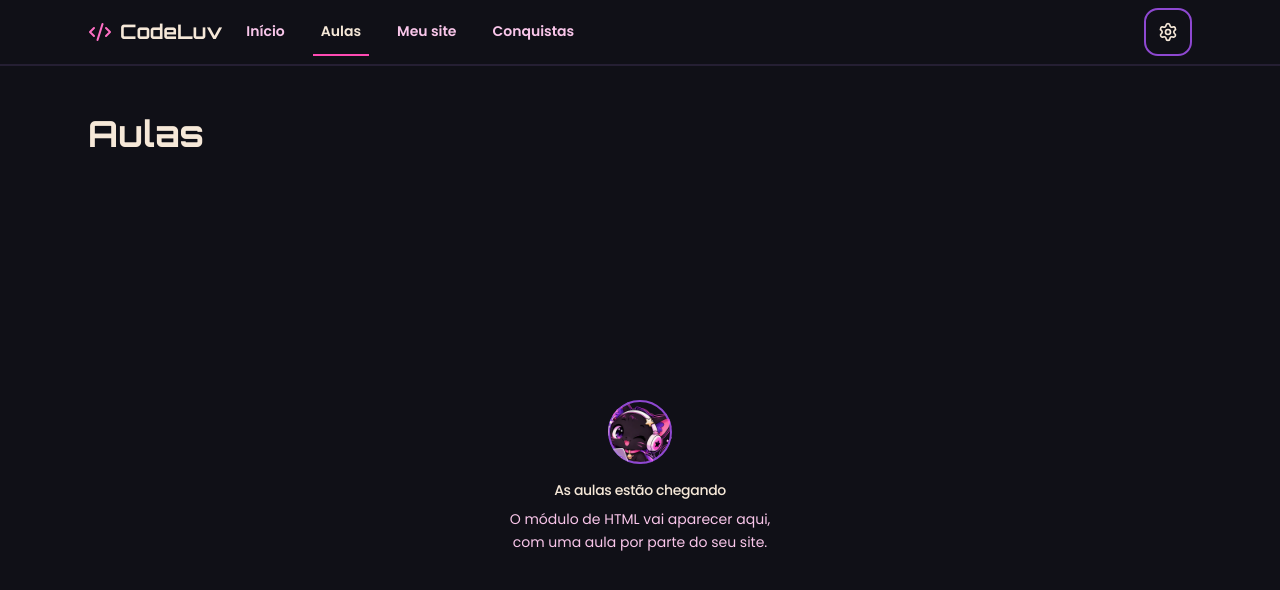
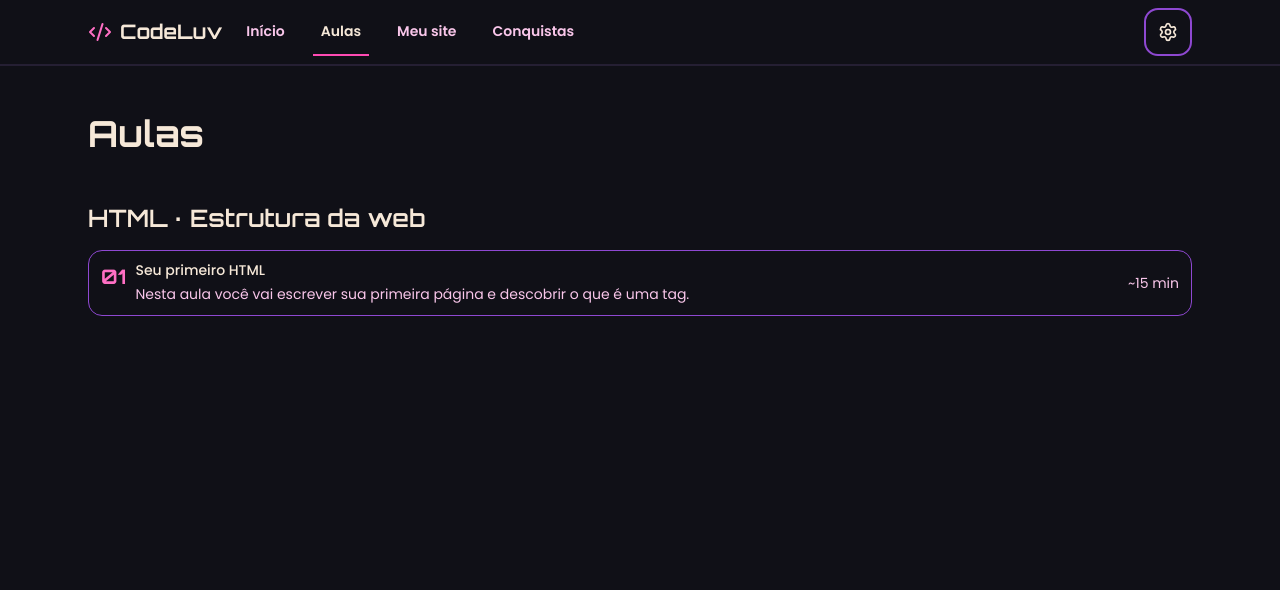
Before and after one commit to claudiosoaresdev/code-luv, a Next.js app: page /aulas in a window 1280 px wide. Shown: the top 590 px of the page. Built offline with nearby package versions, Linux system fonts and the light colour scheme.

Commit message:
feat: list html lessons
Co-Authored-By: Claude Opus 5.5 <noreply@anthropic.com>

```diff
--- a/src/app/(app)/aulas/page.tsx
+++ b/src/app/(app)/aulas/page.tsx
@@ -1,6 +1,15 @@
 import type { Metadata } from 'next'
+import Link from 'next/link'
 
-import { EmptyState } from '@/components/empty-state'
+import {
+  Item,
+  ItemActions,
+  ItemContent,
+  ItemDescription,
+  ItemMedia,
+  ItemTitle,
+} from '@/components/ui/item'
+import { AULAS } from '@/content/aulas'
 
 export const metadata: Metadata = { title: 'Aulas' }
 
@@ -8,11 +17,39 @@ export default function AulasPage() {
   return (
     <>
       <h1 className="font-display text-3xl font-bold md:text-4xl">Aulas</h1>
-      <EmptyState
-        luv="aprender"
-        title="As aulas estão chegando"
-        description="O módulo de HTML vai aparecer aqui, com uma aula por parte do seu site."
-      />
+      <section aria-labelledby="modulo-html" className="flex flex-col gap-4">
+        <h2 id="modulo-html" className="font-display text-2xl font-semibold">
+          HTML · Estrutura da web
+        </h2>
+        <ul className="flex flex-col gap-3">
+          {AULAS.map((aula) => (
+            <li key={aula.slug}>
+              <Item
+                variant="outline"
+                render={<Link href={`/aulas/${aula.slug}`} />}
+              >
+                <ItemMedia>
+                  <span
+                    aria-hidden
+                    className="font-display text-xl font-bold text-link"
+                  >
+                    {String(aula.ordem).padStart(2, '0')}
+                  </span>
+                </ItemMedia>
+                <ItemContent>
+                  <ItemTitle>{aula.titulo}</ItemTitle>
+                  <ItemDescription>{aula.objetivo}</ItemDescription>
+                </ItemContent>
+                <ItemActions>
+                  <span className="text-sm text-muted-foreground">
+                    ~{aula.duracaoMin} min
+                  </span>
+                </ItemActions>
+              </Item>
+            </li>
+          ))}
+        </ul>
+      </section>
     </>
   )
 }
```
